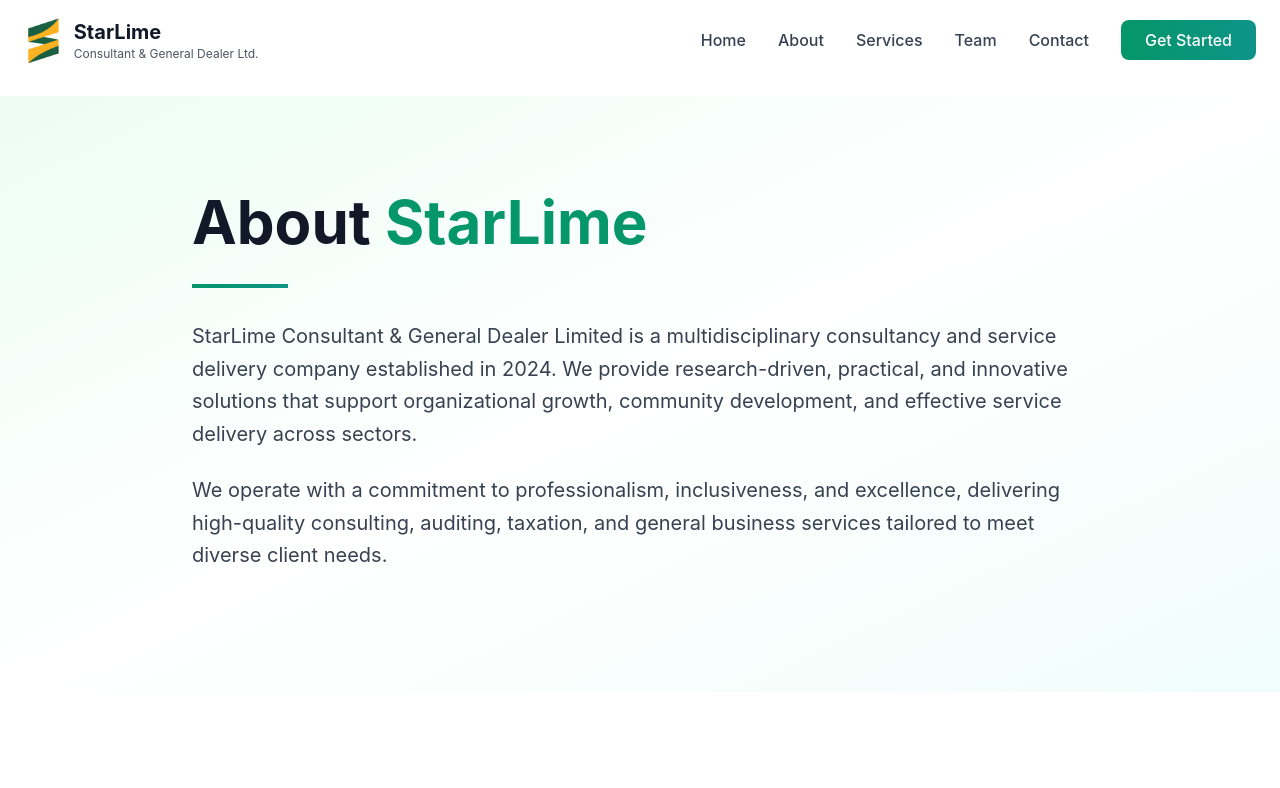
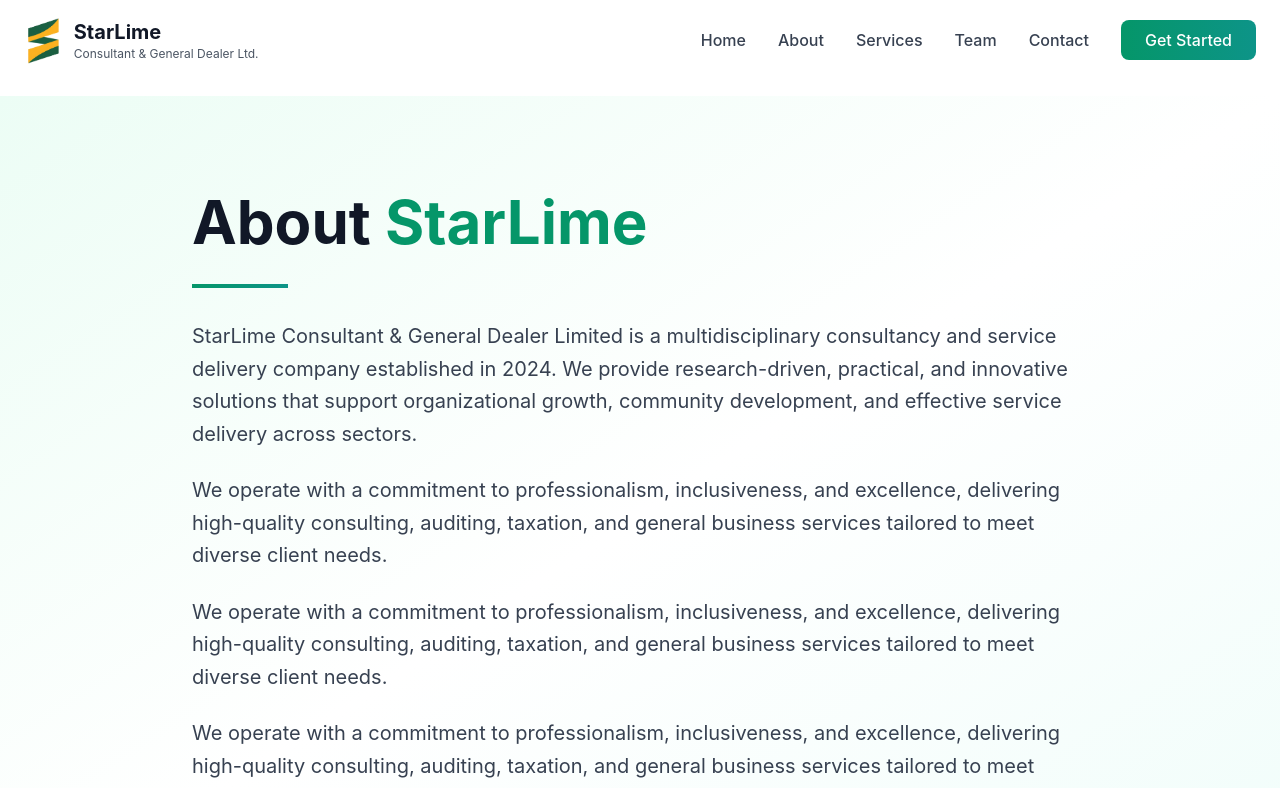
Before and after one commit to jblusaka19-sudo/starlim, a React (Vite) app: page /about in a window 1280 px wide. Shown: the top 788 px of the page. Built offline with nearby package versions, Linux system fonts and the light colour scheme.

Commit message:
Updated AboutPage.tsx

```diff
--- a/src/pages/AboutPage.tsx
+++ b/src/pages/AboutPage.tsx
@@ -50,6 +50,14 @@ export default function AboutPage() {
             <div className="w-24 h-1 bg-gradient-to-r from-emerald-600 to-teal-600 mb-8"></div>
             <p className="text-xl text-gray-700 leading-relaxed mb-6">
               StarLime Consultant & General Dealer Limited is a multidisciplinary consultancy and service delivery company established in 2024. We provide research-driven, practical, and innovative solutions that support organizational growth, community development, and effective service delivery across sectors.
+            </p>
+
+            <p className="text-xl text-gray-700 leading-relaxed mb-6">
+              We operate with a commitment to professionalism, inclusiveness, and excellence, delivering high-quality consulting, auditing, taxation, and general business services tailored to meet diverse client needs.
+            </p>
+
+            <p className="text-xl text-gray-700 leading-relaxed mb-6">
+              We operate with a commitment to professionalism, inclusiveness, and excellence, delivering high-quality consulting, auditing, taxation, and general business services tailored to meet diverse client needs.
             </p>
 
             <p className="text-xl text-gray-700 leading-relaxed mb-6">
```
